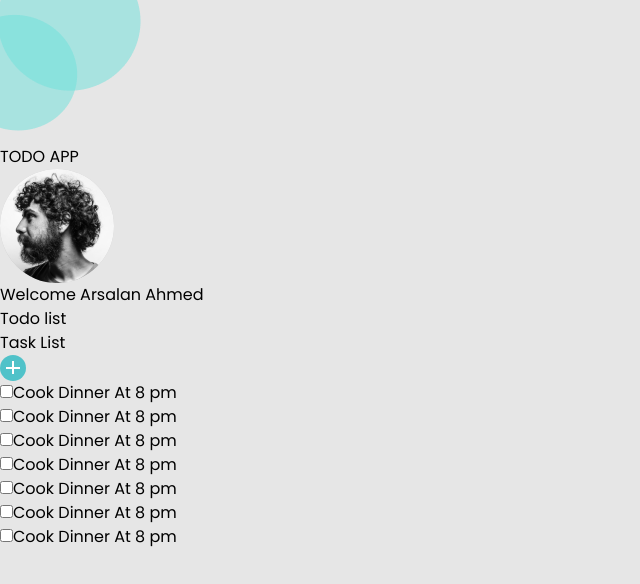
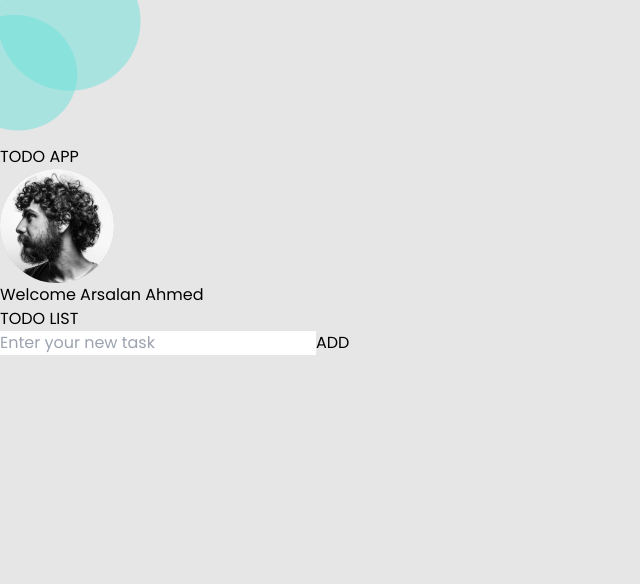
Before and after one commit to chisomisiekwene/task-manager, a React (Vite) app: page /todo-page in a window 1280 px wide. Shown: the top 584 px of the page, without its empty margins (0-640 px from the left). Built offline with nearby package versions, Linux system fonts and the light colour scheme.

Commit message:
todo functionalities

```diff
--- a/package.json
+++ b/package.json
@@ -12,6 +12,7 @@
     "postcss-cli": "^10.1.0",
     "react": "^18.2.0",
     "react-dom": "^18.2.0",
+    "react-icons": "^4.11.0",
     "react-router-dom": "^6.16.0"
   },
   "devDependencies": {
--- a/src/todo.jsx
+++ b/src/todo.jsx
@@ -1,58 +1,127 @@
-import React from 'react'
-import Header from './header'
-import user from "./assets/userImg.svg"
-import addbtn from "./assets/Plus Button.svg"
+import { React, useState } from "react";
+import Header from "./header";
+import user from "./assets/userImg.svg";
+import addbtn from "./assets/Plus Button.svg";
+import { BsFillTrashFill } from "react-icons/bs";
+import { BsFillCheckCircleFill } from "react-icons/bs";
+import { BsPencilSquare } from "react-icons/bs";
 
 function Todo() {
+  const [createTodo, setCreateTodo] = useState("");
+  const [selectedTodo, setSelectedTodo] = useState();
+  const [Todo, setTodo] = useState([]);
+  const [completeTask, setCompleteTask] = useState("#000000");
+  const [isEditing, setIsEditing] = useState(false);
+
+  const AddTask = (e) => {
+    e.preventDefault();
+    const TodoItem = createTodo;
+
+    setTodo((prevTodo) => [...prevTodo, { id: Date.now(), todo: TodoItem }]);
+    setCreateTodo(" ");
+  };
+  console.log(Todo);
+
+  const deleteTodo = (indexToDelete) => {
+    // Create a new array that excludes the element to delete
+    const updatedTodo = Todo.filter((todos, index) => index !== indexToDelete);
+
+    // Update the state with the new array
+    setTodo(updatedTodo);
+  };
+
+  const CompleteTask = () => {
+    setCompleteTask("#50C2C9");
+  };
+
+  const handleEditTodo = (item) => {
+    setIsEditing(true);
+    setSelectedTodo(item);
+  };
+
+  const UpdateTask = (updatedTodo) => {
+    setTodo((prevArray) =>
+      prevArray.map((details) => {
+        if (details.id === updatedTodo.id) {
+          return {
+            ...details,
+            todo: updatedTodo.todo,
+          };
+        }
+        return details;
+      })
+    );
+    setIsEditing(false)
+    setSelectedTodo([])
+  };
+
   return (
-    <div className='bg-[#50C2C9]'>
-        <Header/>
+    <div className="bg-[#50C2C9]">
+      <Header />
       <div className="flex flex-col gap-[20px] justify-center py-[50px]">
-            <div className="m-auto bg-white rounded-full md:w-[300px] md:h-[300px] w-[114px] h-[114px]">
-                <img src={user} alt="" className='w-full'/>
+        <div className="m-auto bg-white rounded-full md:w-[150px] md:h-[150px] w-[114px] h-[114px]">
+          <img src={user} alt="" className="w-full" />
         </div>
-            <p className='text-center font-bold text-white text-[16px] md:text-[25px] text-[white]'>Welcome Arsalan Ahmed</p>
+        <p className="text-center font-bold text-white text-[16px] md:text-[25px] text-[white]">
+          Welcome Arsalan Ahmed
+        </p>
       </div>
-        <div className="bg-[#E6E6E6] p-[20px] flex flex-col gap-[20px]">
-            <h1 className='text-[16px] md:text-[20px] font-medium'>Todo list</h1>
-            <div className="bg-white p-[20px] rounded-[21px] h-[366px] overflow-auto flex flex-col gap-[20px]">
-                <div className="flex justify-between">
-                    <p>Task List</p>
-                    <img src={addbtn} alt="" />
+      <div className="bg-[#E6E6E6] p-[20px] flex flex-col gap-[20px] justify-center items-center">
+        <h1 className="text-[16px] md:text-[32px] font-bold">TODO LIST</h1>
+
+        <div className="bg-white p-[30px] rounded-[21px] h-[300px] md:w-[60%] w-full flex flex-col gap-[30px]">
+          <div className="flex justify-between w-full md:gap-[20px] gap-[10px]">
+            <input
+              type="text"
+              placeholder="Enter your new task"
+              value={isEditing ? selectedTodo.todo : createTodo}
+              onChange={(e) =>
+                isEditing
+                  ? setSelectedTodo({
+                      id: selectedTodo.id,
+                      todo: e.target.value,
+                    })
+                  : setCreateTodo(e.target.value)
+              }
+              className="p-[10px] border md:w-[85%] w-[70%]"
+              defaultValue=" "
+            />
+            <button
+              className="text-center text-white md:text-[18px] text-[16px] font-bold md:w-[15%] w-[30%] border bg-[#50C2C9]"
+              onClick={isEditing ? () => UpdateTask(selectedTodo) : AddTask}
+            >
+              {isEditing ? "UPDATE" : "ADD"}
+            </button>
           </div>
-                <div className="taskItem flex gap-[20px]">
-                    <input type="checkbox" name="" id="" />
-                    <label htmlFor="">Cook Dinner At 8 pm</label>
+
+          <div className="tasks overflow-auto flex flex-col gap-[30px] overflow-y-scroll">
+            {Todo.map((item, index) => (
+              <div
+                key={index}
+                className="taskItem flex gap-[20px] justify-between items-center"
+              >
+                <p>{item?.todo}</p>
+                <div className="todo-icons flex gap-[10px]">
+                  <BsFillTrashFill
+                    className="fill-[#000000] cursor-pointer"
+                    onClick={() => deleteTodo(index)}
+                  />
+                  <BsFillCheckCircleFill
+                    className={`fill-[${completeTask}] cursor-pointer`}
+                    onClick={CompleteTask}
+                  />
+                  <BsPencilSquare
+                    className="fill-[#000000] cursor-pointer"
+                    onClick={() => handleEditTodo(item)}
+                  />
                 </div>
-                <div className="taskItem flex gap-[20px]">
-                    <input type="checkbox" name="" id="" />
-                    <label htmlFor="">Cook Dinner At 8 pm</label>
               </div>
-                <div className="taskItem flex gap-[20px]">
-                    <input type="checkbox" name="" id="" />
-                    <label htmlFor="">Cook Dinner At 8 pm</label>
-                </div>
-                <div className="taskItem flex gap-[20px]">
-                    <input type="checkbox" name="" id="" />
-                    <label htmlFor="">Cook Dinner At 8 pm</label>
-                </div>
-                <div className="taskItem flex gap-[20px]">
-                    <input type="checkbox" name="" id="" />
-                    <label htmlFor="">Cook Dinner At 8 pm</label>
-                </div>
-                <div className="taskItem flex gap-[20px]">
-                    <input type="checkbox" name="" id="" />
-                    <label htmlFor="">Cook Dinner At 8 pm</label>
-                </div>
-                <div className="taskItem flex gap-[20px]">
-                    <input type="checkbox" name="" id="" />
-                    <label htmlFor="">Cook Dinner At 8 pm</label>
+            ))}
           </div>
         </div>
       </div>
-
     </div>
-  )
+  );
 }
 
-export default Todo
+export default Todo;
```
Also changed, not shown: 1 other file (tests, documents, lock files or other folders). Lines whose indentation alone changed are shown as unchanged.
